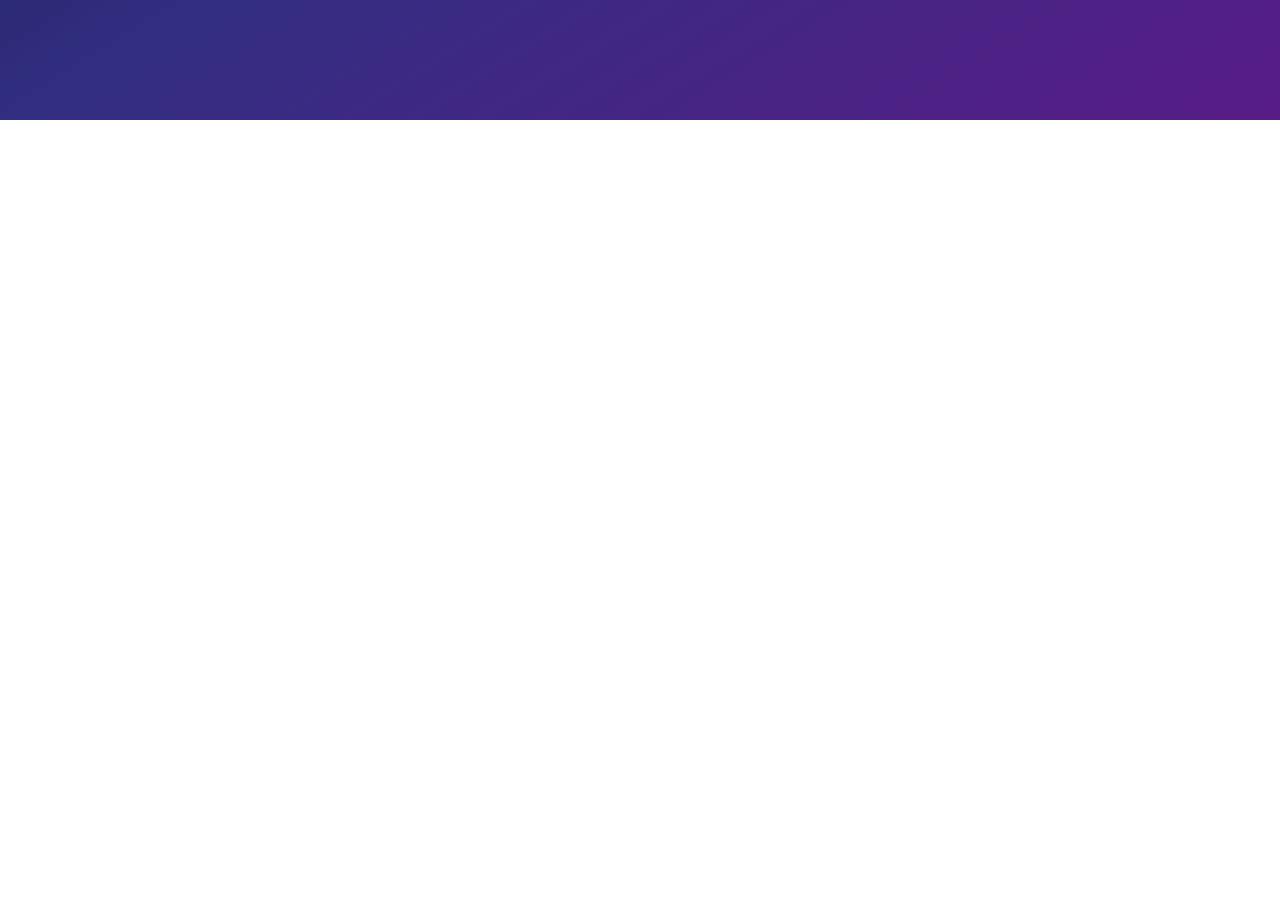
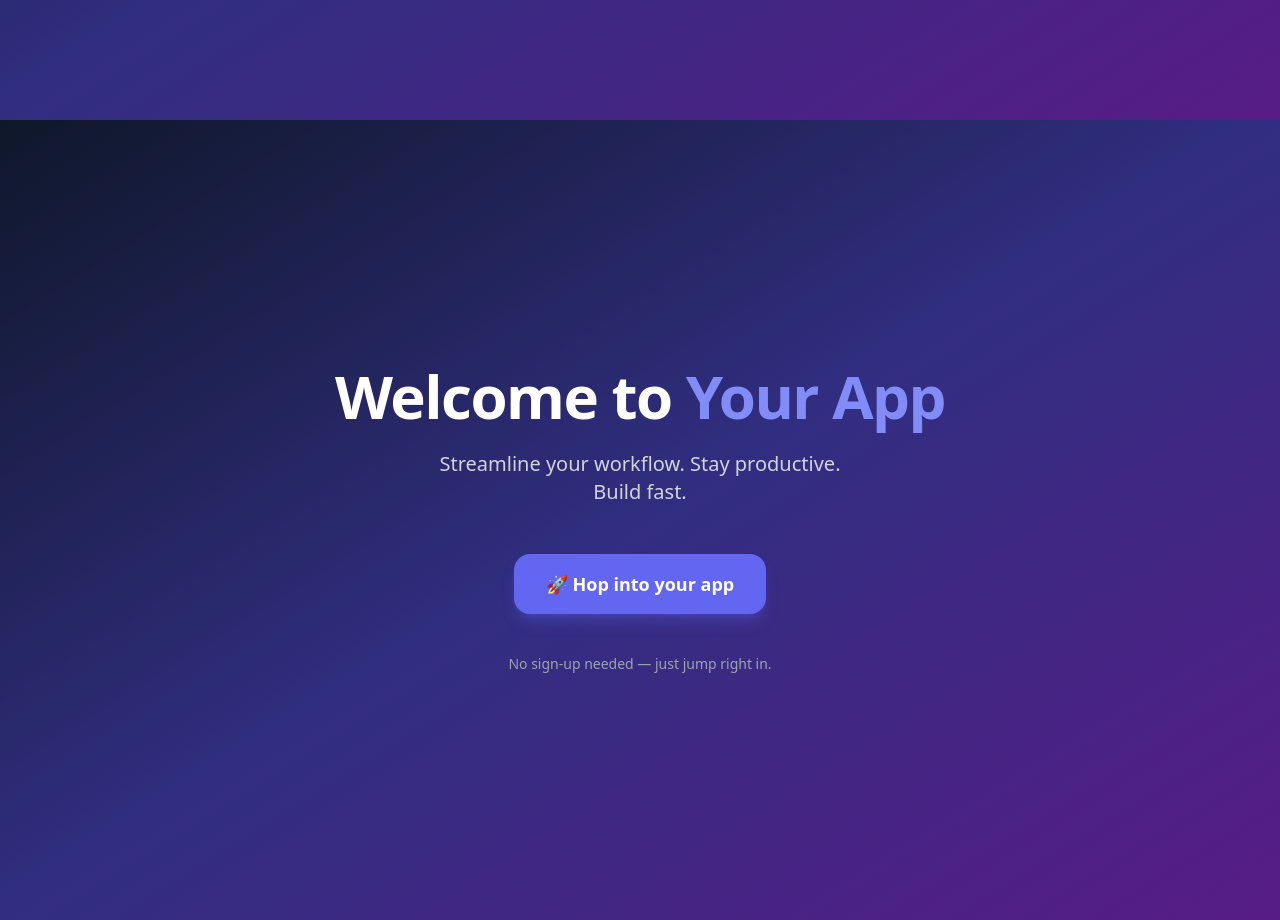
Before and after one commit to kriskris-27/express-sql, a React app in the folder frontend/: page /welcome in a window 1280 px wide. Shown: the part 680-1600 px from the top of the page. Before the commit the page ends 800 px from the top, so only its background shows below. Built offline with nearby package versions, Linux system fonts and the light colour scheme; no server answers; the HTML template or start-up script is replaced by a standard one.

Commit message:
added a bug

```diff
--- a/frontend/src/App.tsx
+++ b/frontend/src/App.tsx
@@ -4,6 +4,8 @@ export default function App() {
     return (
       <>
       <Approute/>
+      <Approute/>
+
       </>
     )
   }
```
